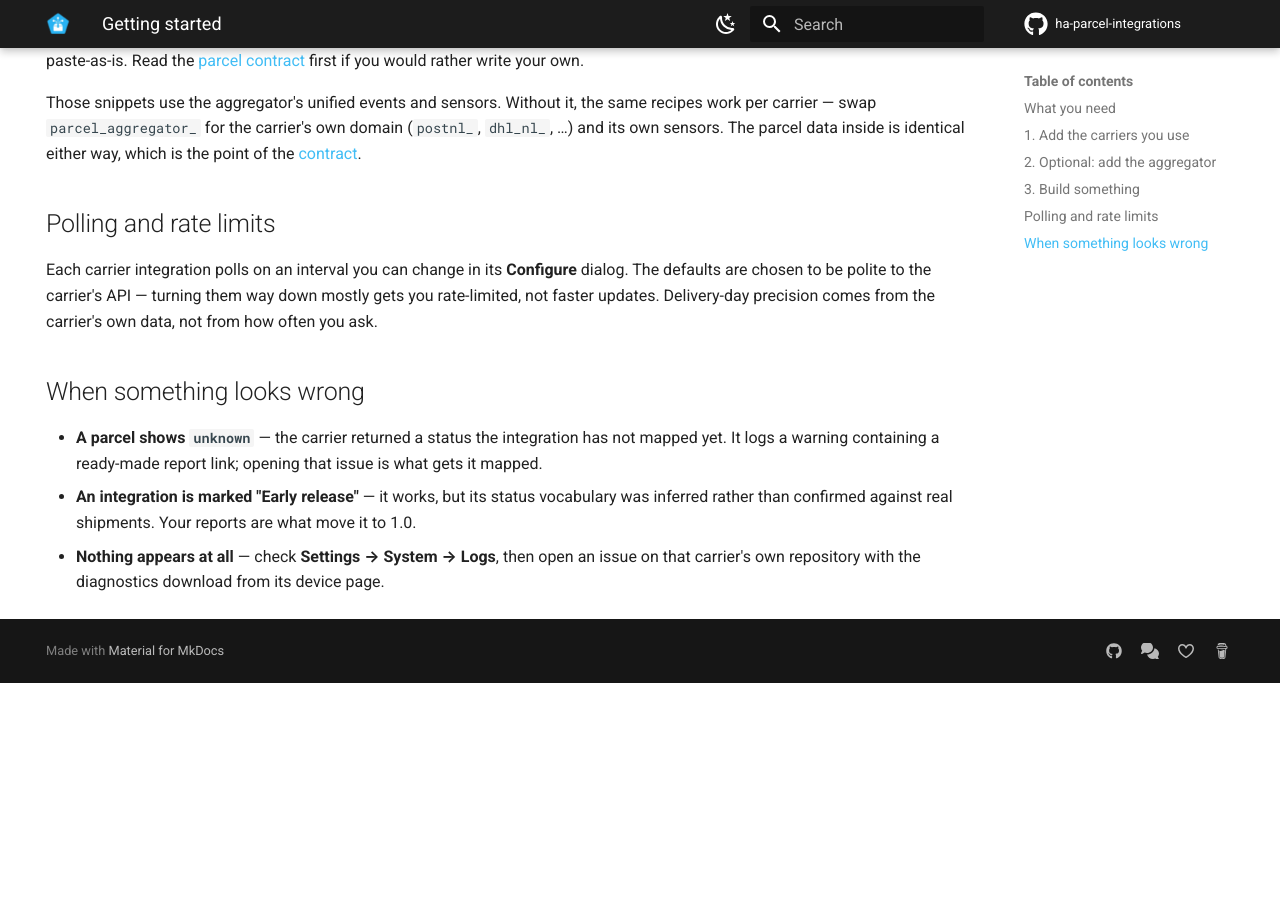
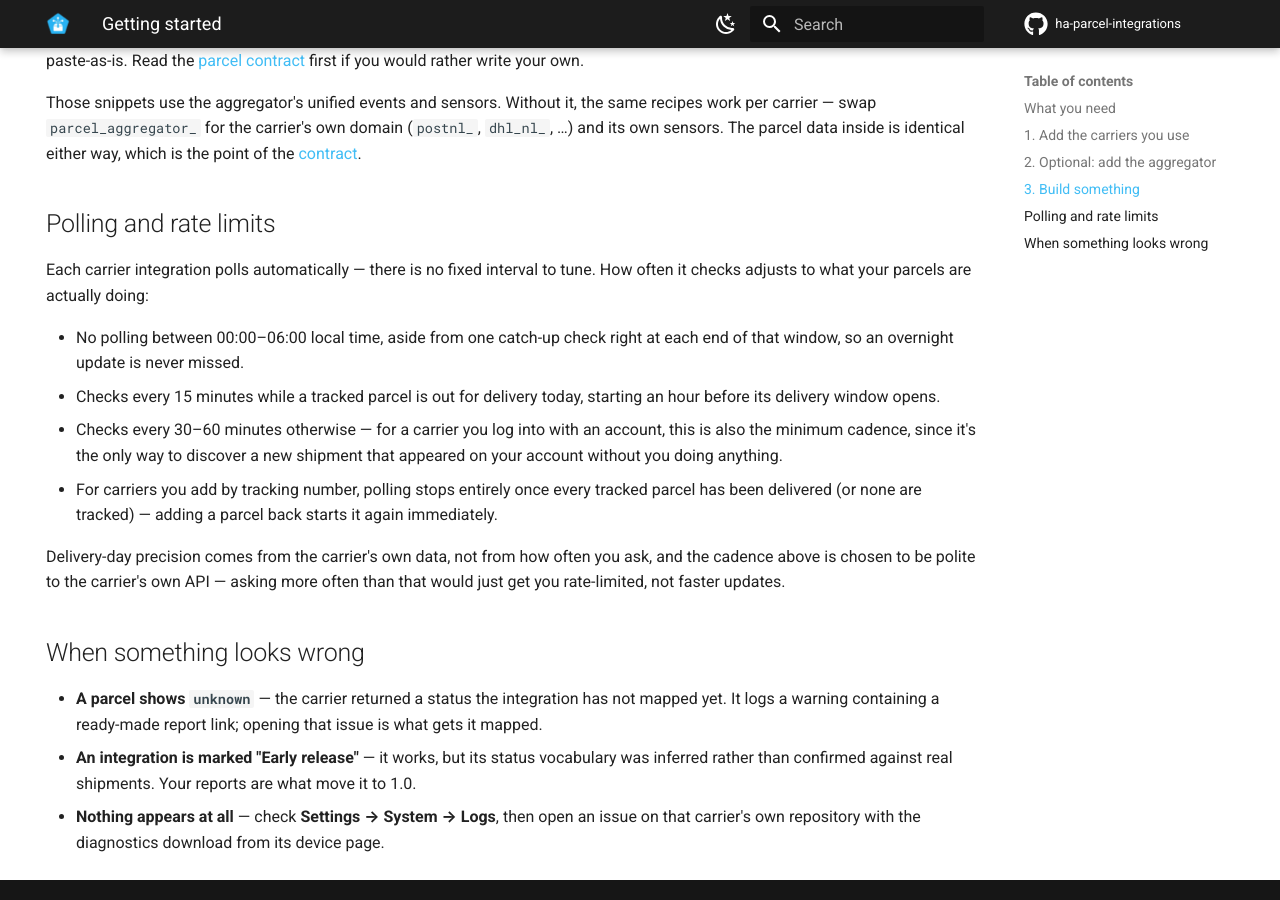
Before and after one commit to ha-parcel-integrations/ha-parcel-integrations.github.io, an MkDocs documentation site: the page built from docs/install.md, in a window 1280 px wide and 900 px high, scrolled down 1787 px. Built offline with MkDocs 1.6.1 and Material for MkDocs 9.7.7, drawn with Linux system fonts in a browser that asks for light colours; before the commit the page ends 2470 px from its top, so only the background shows below that.

Commit message:
Document dynamic status-driven polling instead of a fixed interval

```diff
--- a/docs/install.md
+++ b/docs/install.md
@@ -88,10 +88,25 @@
 
 ## Polling and rate limits
 
-Each carrier integration polls on an interval you can change in its **Configure**
-dialog. The defaults are chosen to be polite to the carrier's API — turning them
-way down mostly gets you rate-limited, not faster updates. Delivery-day
-precision comes from the carrier's own data, not from how often you ask.
+Each carrier integration polls automatically — there is no fixed interval to
+tune. How often it checks adjusts to what your parcels are actually doing:
+
+- No polling between 00:00–06:00 local time, aside from one catch-up check
+  right at each end of that window, so an overnight update is never missed.
+- Checks every 15 minutes while a tracked parcel is out for delivery today,
+  starting an hour before its delivery window opens.
+- Checks every 30–60 minutes otherwise — for a carrier you log into with an
+  account, this is also the minimum cadence, since it's the only way to
+  discover a new shipment that appeared on your account without you doing
+  anything.
+- For carriers you add by tracking number, polling stops entirely once every
+  tracked parcel has been delivered (or none are tracked) — adding a parcel
+  back starts it again immediately.
+
+Delivery-day precision comes from the carrier's own data, not from how often
+you ask, and the cadence above is chosen to be polite to the carrier's own
+API — asking more often than that would just get you rate-limited, not
+faster updates.
 
 ## When something looks wrong
 
```
